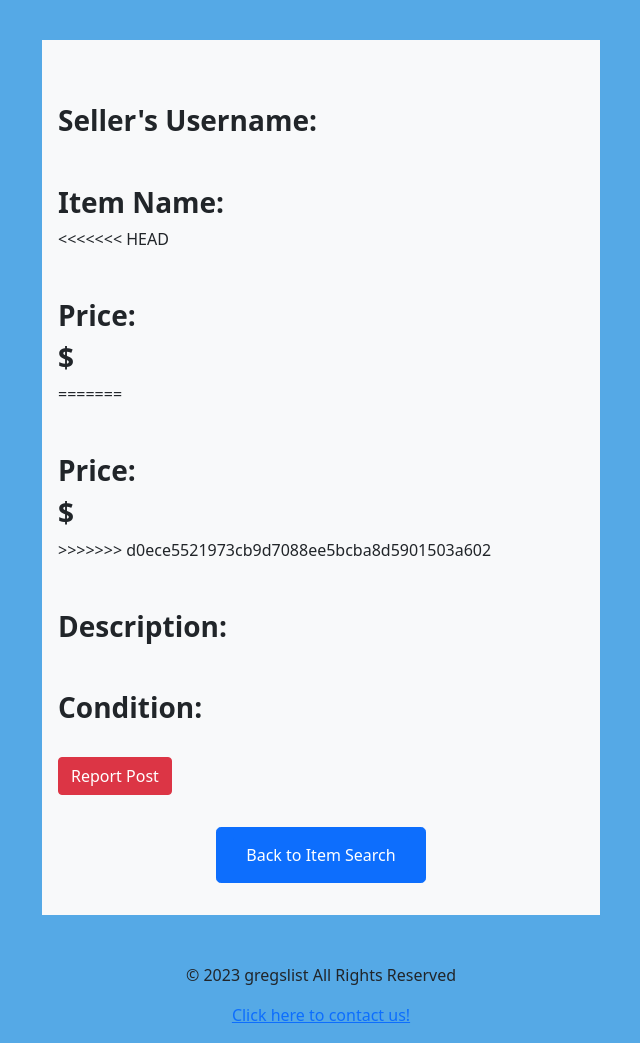
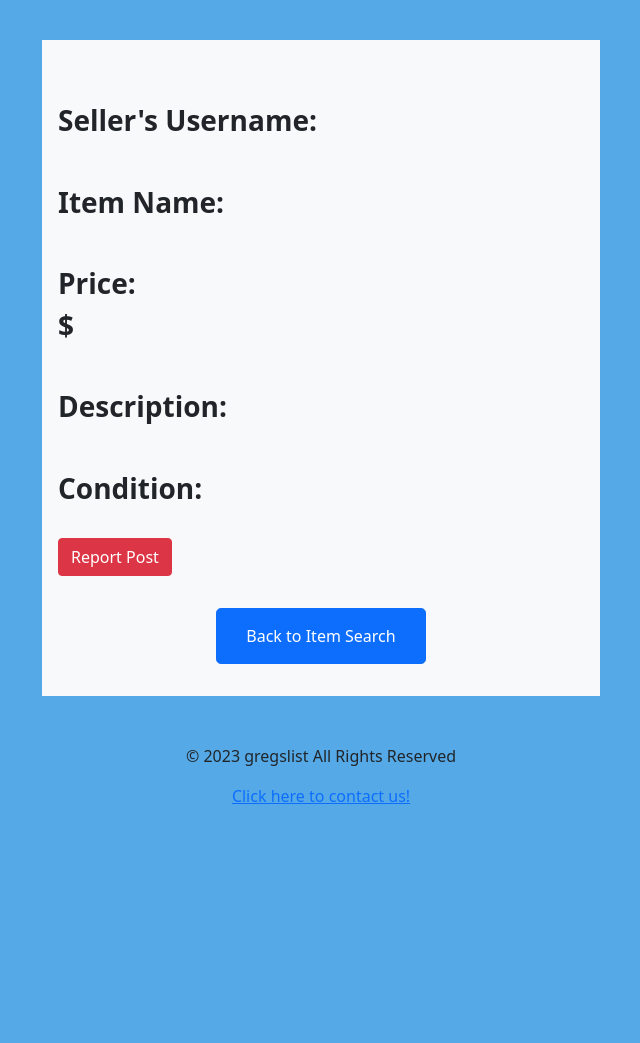
Before and after one commit to ajwild320/Project-Gregslist, a Flask app: page /items/1 in a window 1280 px wide. Shown: the part 96-1139 px from the top of the page, without its empty margins (319-959 px from the left). After the commit the page ends 900 px from the top, so only its background shows below. Run offline with Flask 3, Linux system fonts and the light colour scheme; data that the repository does not hold is empty.

Commit message:
fixing error in merge process

```diff
--- a/templates/single_item.html
+++ b/templates/single_item.html
@@ -16,13 +16,8 @@
         <h1 class="mt-5 fs-3 fw-bold">Item Name:</h1>
         <h3 class="fw-bold">{{ item.item_name }}</h3>
 
-<<<<<<< HEAD
     <h1 class="mt-5 fs-3 fw-bold">Price:</h1>
     <h3 class="fw-bold">${{ item.price }}</h3>
-=======
-        <h1 class="mt-5 fs-3 fw-bold"">Price:</h1>
-        <h3 class="fw-bold">${{ item.price }}</h3>
->>>>>>> d0ece5521973cb9d7088ee5bcba8d5901503a602
 
         <h1 class="mt-5 fs-3 fw-bold">Description:</h1>
         <h3 class="fw-bold">{{ item.description }}</h3>
```
